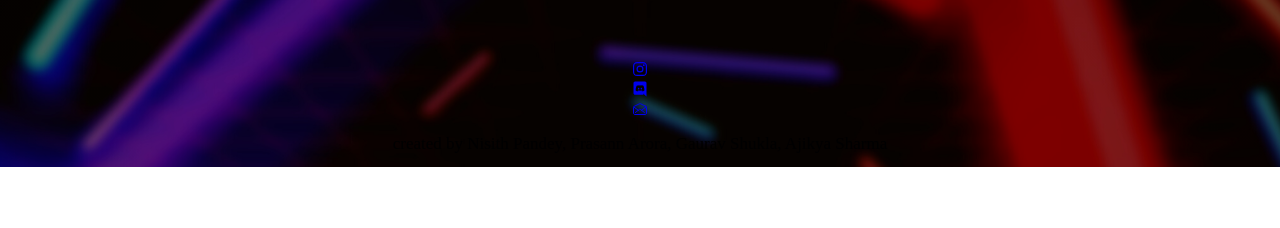
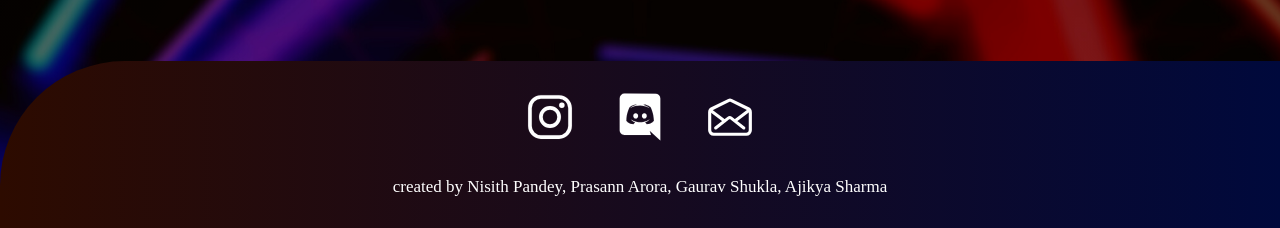
Before and after one commit to PrasannArora/Codezen, a plain HTML site: page index.html in a window 1280 px wide. Shown: the part 1684-1912 px from the top of the page. Before the commit the page ends 1851 px from the top, so only its background shows below. Drawn offline with nearby package versions, Linux system fonts and the light colour scheme.

Commit message:
created footer

```diff
--- a/style.css
+++ b/style.css
@@ -197,3 +197,36 @@ nav .fa-solid{
         flex-direction: column;
     }
 }
+footer{
+    position:relative;
+    display:flex;
+    flex-direction:column;
+    justify-content: center;
+    align-items: center;
+    width:100%;
+    background:linear-gradient(to right,#2d0b00,#00093c );
+     min-height:170px;
+    border-top-left-radius: 125px;
+
+}
+footer .social-icon{
+    display:flex;
+    justify-content: center;
+    align-items: center;
+    margin:10px 0;
+
+
+}
+footer .social-icon li{
+    list-style:none
+}
+footer  .social-icon li a{
+    padding:20px;
+    color:white;
+    font-size: 50px;
+}
+
+footer p{
+    font-size:12px;
+    color:white;
+}
```
